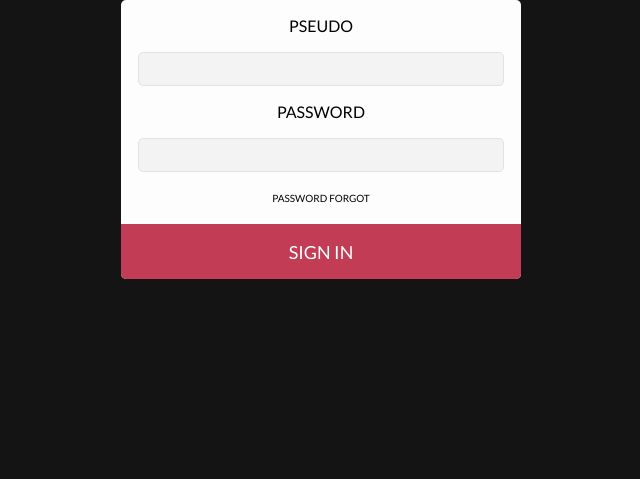
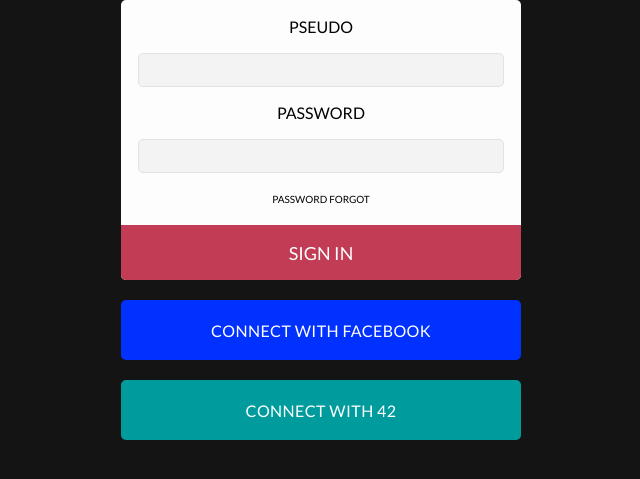
Before and after one commit to NaosFr/Hypertube, a PHP site: page /signin.php in a window 1280 px wide. Shown: the part 80-559 px from the top of the page, without its empty margins (319-959 px from the left). Run offline with PHP 8.4, Linux system fonts and the light colour scheme.

Commit message:
added connect buttons

```diff
--- a/css/form.css
+++ b/css/form.css
@@ -1,4 +1,6 @@
 .form{
+	margin: auto;
+	padding-top: 1px;
 	width: 400px;
 	height: auto;
 	text-align: center;
@@ -59,3 +61,45 @@
 	margin: 20px;
 	font-size: 10px;
 }
+
+.o-button--fb {
+	border: none;
+    border-radius: 5px;
+    padding: 9px 26px;
+    background: #0031ff;
+	font-family: 'Lato-Regular';
+    font-style: normal;
+    font-weight: 500;
+    -webkit-font-smoothing: antialiased;
+    font-size: 16px;
+    color: #FFFFFF;
+    letter-spacing: 0.38px;
+	margin-top: 20px;
+	cursor: pointer;
+}
+.o-button--fb:hover {
+    background:	#808080cf;
+}
+.o-button--42 {
+	border: none;
+    border-radius: 5px;
+    padding: 9px 26px;
+    background: #009b9c;
+	font-family: 'Lato-Regular';
+    font-style: normal;
+    font-weight: 500;
+    -webkit-font-smoothing: antialiased;
+    font-size: 16px;
+    color: #fff;
+    letter-spacing: 0.38px;
+	margin-top: 20px;
+	cursor: pointer;
+}
+.o-button--42:hover {
+    background:	#808080cf;
+}
+.o-button--large {
+    padding: 0px 0px;
+    width: 400px;
+    height: 60px;
+}
--- a/css/main.css
+++ b/css/main.css
@@ -175,6 +175,10 @@
 	align-items: center;
 	-webkit-align-items: center;
 	display: -webkit-flex;
+}
+
+.template_login {
+	display: block;
 }
 
 
--- a/signin.php
+++ b/signin.php
@@ -65,6 +65,20 @@
 
 			<input type="submit" value="SIGN IN" class="submit transition" onclick="login()" />
 		</form>
+		<div class="l-landing-button-wrapper">
+			<a href="/php/facebook_connect.php" target="_blank">
+				<button class="o-button--fb o-button--large transition">
+				CONNECT WITH FACEBOOK
+				</button>
+			</a>
+		</div>
+		<div class="l-landing-button-wrapper">
+			<a href="/php/42_connect.php" target="_blank">
+				<button class="o-button--42 o-button--large transition">
+					CONNECT WITH 42
+				</button>
+			</a>
+		</div>
 	</section>
 
 <!-- ******* REGISTER ***************** -->
```
